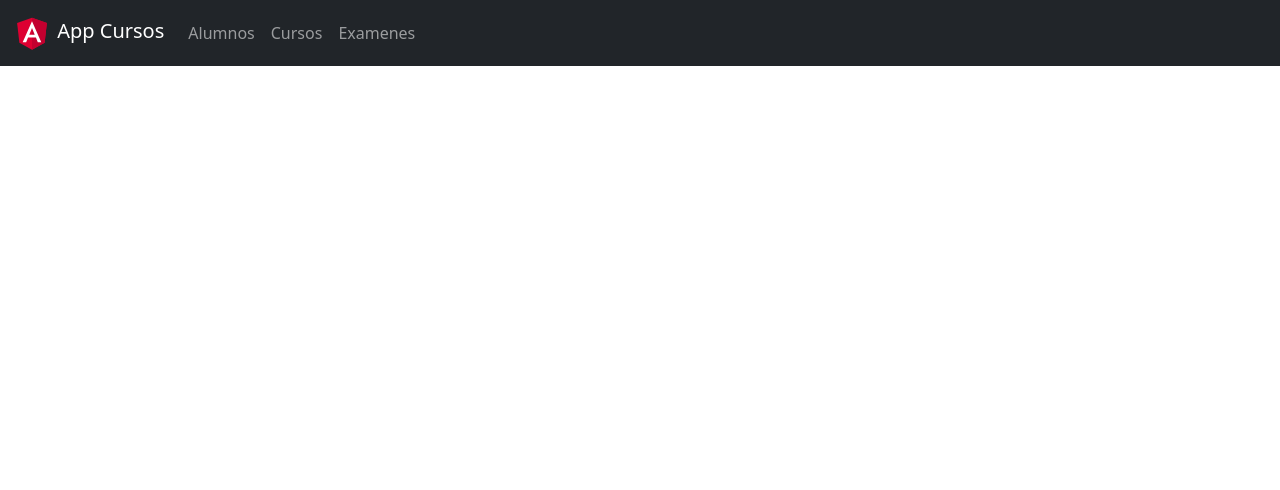
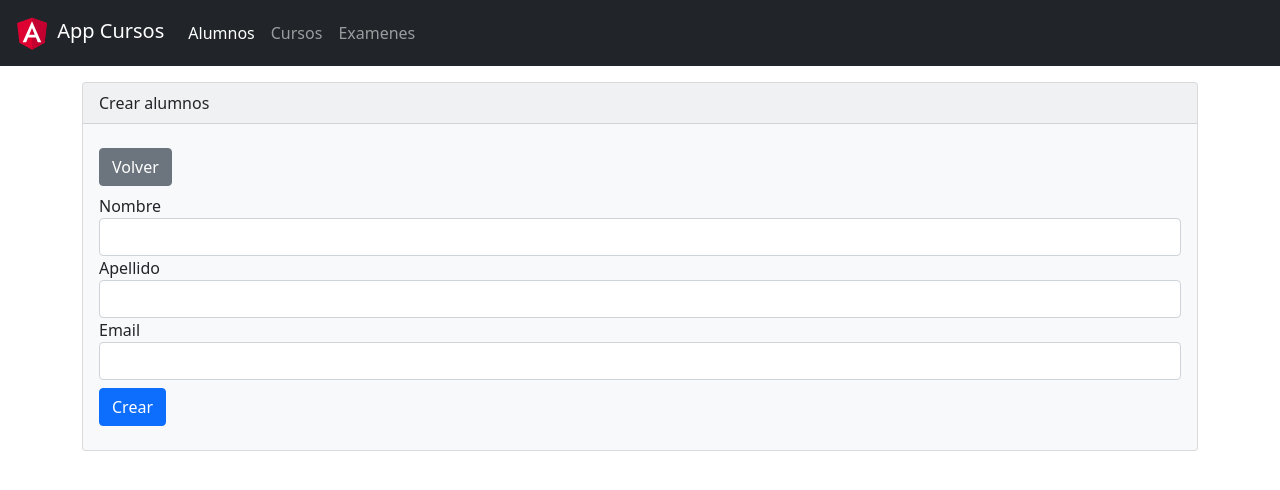
Before and after one commit to jamesferrerg/microservicio-Ang-estudio, an Angular app in the folder cursos/: page /alumnos/form in a window 1280 px wide. Before the commit this address led to /. Shown: the top 490 px of the page. Built offline with nearby package versions, Linux system fonts and the light colour scheme.

Commit message:
Primer implementacion de CRUD

```diff
--- a/cursos/package.json
+++ b/cursos/package.json
@@ -22,6 +22,7 @@
     "jquery": "^3.6.0",
     "popper.js": "^1.16.1",
     "rxjs": "~6.6.0",
+    "sweetalert2": "^11.0.17",
     "tslib": "^2.1.0",
     "zone.js": "~0.11.4"
   },
--- a/cursos/src/app/app-routing.module.ts
+++ b/cursos/src/app/app-routing.module.ts
@@ -1,5 +1,6 @@
 import { NgModule } from '@angular/core';
 import { RouterModule, Routes } from '@angular/router';
+import { AlumnosFormComponent } from './components/alumnos/alumnos-form.component';
 import { AlumnosComponent } from './components/alumnos/alumnos.component';
 import { CursosComponent } from './components/cursos/cursos.component';
 import { ExamenesComponent } from './components/examenes/examenes.component';
@@ -7,6 +8,8 @@ import { ExamenesComponent } from './components/examenes/examenes.component';
 const routes: Routes = [
   {path: '', pathMatch: 'full', redirectTo: 'cursos'},
   {path: 'alumnos', component: AlumnosComponent},
+  {path: 'alumnos/form', component: AlumnosFormComponent},
+  {path: 'alumnos/form/:id', component: AlumnosFormComponent},
   {path: 'cursos', component: CursosComponent},
   {path: 'examenes', component: ExamenesComponent}
 ];
--- a/cursos/src/app/app.component.html
+++ b/cursos/src/app/app.component.html
@@ -1,4 +1,4 @@
 <app-navbar></app-navbar>
-<div class="container">
+<div class="container my-3">
     <router-outlet></router-outlet>
 </div>
--- /dev/null
+++ b/cursos/src/app/components/alumnos/alumnos-form.component.html
@@ -0,0 +1,38 @@
+<div class="card text-dark bg-light mb-3">
+    <div class="card-header">{{ titulo }}</div>
+    <div class="card-body">
+        <button class="btn btn-secondary my-2" routerLink="/alumnos">Volver</button>
+        <form>
+            <div class="form-group">
+                <label for="nombre">Nombre</label>
+                <input type="text" name="nombre" class="form-control" id="nombre"
+                [(ngModel)]="alumno.nombre">
+                <div class="alert alert-danger" *ngIf="error?.nombre">
+                    {{ error.nombre }}
+                </div>
+            </div>
+            <div class="form-group">
+                <label for="apellido">Apellido</label>
+                <input type="text" name="apellido" class="form-control" id="apellido"
+                [(ngModel)]="alumno.apellido">
+                <div class="alert alert-danger" *ngIf="error?.apellido">
+                    {{ error.apellido }}
+                </div>
+            </div>
+            <div class="form-group">
+                <label for="email">Email</label>
+                <input type="email" name="email" class="form-control" id="email"
+                [(ngModel)]="alumno.email">
+                <div class="alert alert-danger" *ngIf="error?.email">
+                    {{ error.email }}
+                </div>
+            </div>
+            <div class="form-group">
+                <button type="button" class="btn btn-primary my-2"
+                    (click)="alumno.id? editar(): crear()">
+                    {{ alumno.id? 'Editar': 'Crear'}}
+                </button>
+            </div>
+        </form>
+    </div>
+</div>
--- /dev/null
+++ b/cursos/src/app/components/alumnos/alumnos-form.component.ts
@@ -0,0 +1,58 @@
+import { Component, OnInit } from '@angular/core';
+import Swal from 'sweetalert2';
+import { ActivatedRoute, Router } from '@angular/router';
+import { Alumno } from '../../models/alumno';
+import { AlumnoService } from '../../services/alumno.service';
+
+@Component({
+  selector: 'app-alumnos-form',
+  templateUrl: './alumnos-form.component.html',
+  styleUrls: ['./alumnos-form.component.css']
+})
+export class AlumnosFormComponent implements OnInit {
+
+  titulo = "Crear alumnos";
+  alumno: Alumno = new Alumno();
+  error: any;
+
+  constructor(private service: AlumnoService,
+              private router: Router,
+              // con route se busca obtener el id
+              private route: ActivatedRoute) { }
+
+  ngOnInit(): void {
+    this.route.paramMap.subscribe(params => {
+      const id: number = +params.get('id');
+      if(id){
+        this.service.ver(id).subscribe(alumno => this.alumno = alumno);
+      }
+    });
+  }
+
+  public crear(): void {
+    this.service.crear(this.alumno).subscribe(alumno => {
+      console.log(alumno);
+      Swal.fire('Nuevo:', `Alumnos ${alumno.nombre} creado con exito!`, 'success');
+      this.router.navigate(['/alumnos']);
+    }, err => {
+      if(err.status === 400){
+        this.error = err.error;
+        console.log(this.error);
+      }
+    });
+  }
+
+  public editar(): void {
+    this.service.editar(this.alumno).subscribe(alumno => {
+      console.log(alumno);
+      Swal.fire('Modificado:', `Alumno ${alumno.nombre} actualizado con exito!`, 'success');
+      this.router.navigate(['/alumnos']);
+    }, err => {
+      if(err.status === 400){
+        this.error = err.error;
+        console.log(this.error);
+      }
+    });
+  }
+
+}
--- a/cursos/src/app/components/alumnos/alumnos.component.html
+++ b/cursos/src/app/components/alumnos/alumnos.component.html
@@ -1,2 +1,40 @@
-<h1>{{ titulo }}</h1>
-<p>alumnos works!</p>
+<div class="card text-dark bg-light mb-3">
+    <div class="card-header">{{ titulo }}</div>
+    <div class="card-body">
+        <button class="btn btn-primary my-2" routerLink="/alumnos/form">Crear</button>
+        <div class="alert alert-info" *ngIf="alumnos?.length==0">
+            No hay alumnos en el sistema.
+        </div>
+        <table class="table table-hover table-striped" *ngIf="alumnos?.length>0">
+            <thead>
+                <tr>
+                    <th>Id</th>
+                    <th>Nombre</th>
+                    <th>Apellido</th>
+                    <th>Email</th>
+                    <th>Fecha</th>
+                    <th>Editar</th>
+                    <th>Eliminar</th>
+                </tr>
+            </thead>
+            <tbody>
+                <tr *ngFor="let alumno of alumnos">
+                    <td>{{ alumno.id }}</td>
+                    <td>{{ alumno.nombre }}</td>
+                    <td>{{ alumno.apellido }}</td>
+                    <td>{{ alumno.email }}</td>
+                    <td>{{ alumno.createAt | date: 'yyyy/MM/dd' }}</td>
+                    <!-- Se usa corchetes porque debe pasarse una variable -->
+                    <td>
+                        <button class="btn btn-secondary btn-sm"
+                        [routerLink]="['/alumnos/form', alumno.id]">Editar</button>
+                    </td>
+                    <td>
+                        <button class="btn btn-danger btn-sm"
+                        (click)="eliminar(alumno)">Eliminar</button>
+                    </td>
+                </tr>
+            </tbody>
+        </table>
+    </div>
+</div>
--- a/cursos/src/app/components/alumnos/alumnos.component.ts
+++ b/cursos/src/app/components/alumnos/alumnos.component.ts
@@ -1,4 +1,7 @@
 import { Component, OnInit } from '@angular/core';
+import Swal from 'sweetalert2';
+import { AlumnoService } from '../../services/alumno.service';
+import { Alumno } from '../../models/alumno';
 
 @Component({
   selector: 'app-alumnos',
@@ -7,11 +10,33 @@ import { Component, OnInit } from '@angular/core';
 })
 export class AlumnosComponent implements OnInit {
 
-  constructor() { }
+  constructor(private service: AlumnoService) { }
 
   titulo = 'Listado de Alumnos';
+  alumnos!: Alumno[];
 
   ngOnInit(): void {
+    this.service.listar().subscribe(alumnos => this.alumnos = alumnos);
+  }
+
+  public eliminar(alumno: Alumno): void {
+
+    Swal.fire({
+      title: 'Eliminar',
+      text: `¿Seguro que desea eliminar a ${alumno.nombre}?`,
+      icon: 'warning',
+      showCancelButton: true,
+      confirmButtonColor: '#3085d6',
+      cancelButtonColor: '#d33',
+      confirmButtonText: 'Si, eliminar!'
+    }).then((result) => {
+      if (result.isConfirmed) {
+        this.service.eliminar(alumno.id).subscribe(() => {
+          this.alumnos = this.alumnos.filter(a => a !== alumno);
+          Swal.fire('Eliminado:', `Alumno ${alumno.id} eliminado con exito`, 'success');
+        });
+      }
+    });
   }
 
 }
--- a/cursos/src/app/services/alumno.service.ts
+++ b/cursos/src/app/services/alumno.service.ts
@@ -1,5 +1,7 @@
 import { Injectable } from '@angular/core';
-import { HttpClientModule } from '@angular/common/http';
+import { HttpClient, HttpHeaders, HttpParams } from '@angular/common/http';
+import { Observable } from 'rxjs';
+import { Alumno } from '../models/alumno';
 
 @Injectable({
   providedIn: 'root'
@@ -7,6 +9,35 @@ import { HttpClientModule } from '@angular/common/http';
 export class AlumnoService {
 
   private baseEndPoint = 'http://localhost:8090/api/alumnos';
+  private cabeceras: HttpHeaders = new HttpHeaders({'Content-type': 'application/json'});
 
-  constructor(private http: HttpClientModule) { }
+  constructor(private http: HttpClient) { }
+
+  public listar(): Observable<Alumno[]> {
+    return this.http.get<Alumno[]>(this.baseEndPoint);
+  }
+
+  public listarPaginas(page: string, size: string): Observable<any>{
+    const params = new HttpParams()
+      .set('page', page)
+      .set('size', size);
+    return this.http.get<any>(`${this.baseEndPoint}/pagina`, {params: params});
+  }
+
+  public ver(id: number): Observable<Alumno>{
+    return this.http.get<Alumno>(`${this.baseEndPoint}/${id}`);
+  }
+
+  public crear(alumno: Alumno): Observable<Alumno>{
+    return this.http.post<Alumno>(this.baseEndPoint, alumno, { headers: this.cabeceras });
+  }
+
+  public editar(alumno: Alumno): Observable<Alumno>{
+    return this.http.put<Alumno>(`${this.baseEndPoint}/${alumno.id}`, alumno,
+    { headers: this.cabeceras });
+  }
+
+  public eliminar(id: number): Observable<void>{
+    return this.http.delete<void>(`${this.baseEndPoint}/${id}`);
+  }
 }
```
Also changed, not shown: cursos/src/app/app.module.ts (+6 -2 lines), cursos/tsconfig.json (+4 -4 lines), cursos/src/app/components/alumnos/alumnos-form.component.css (added), 1 other file (tests, documents, lock files or other folders).
